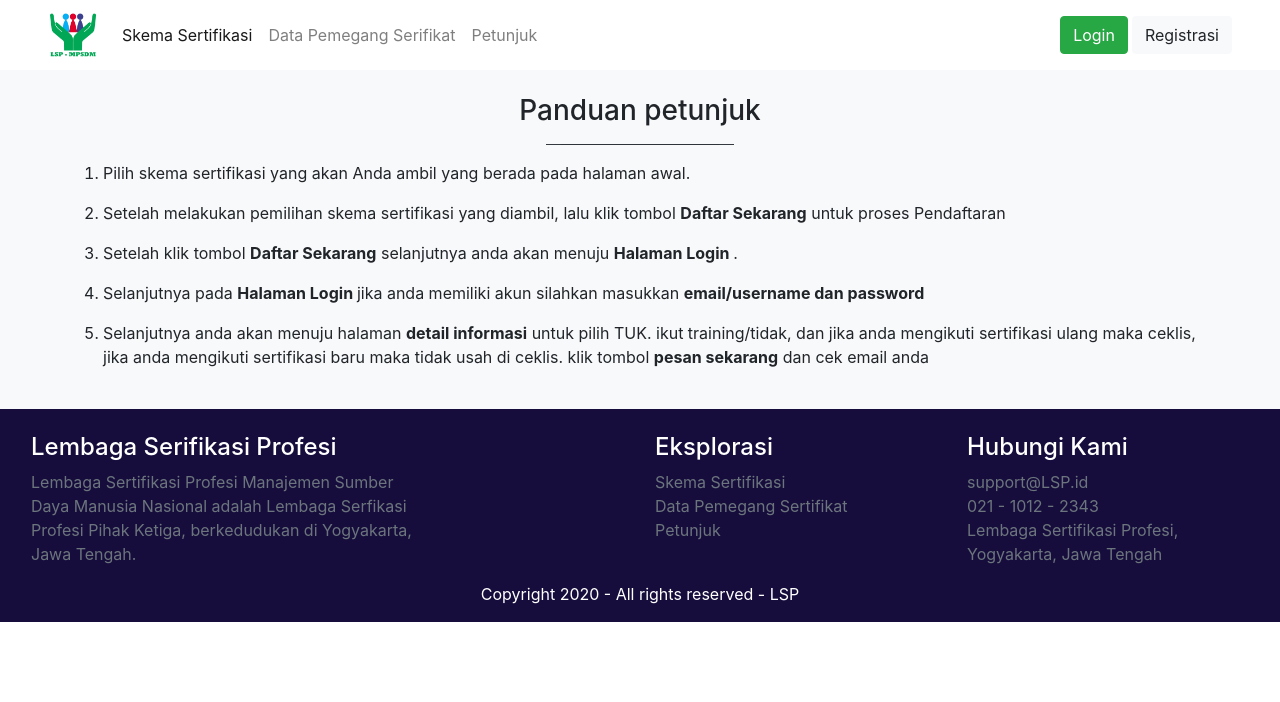
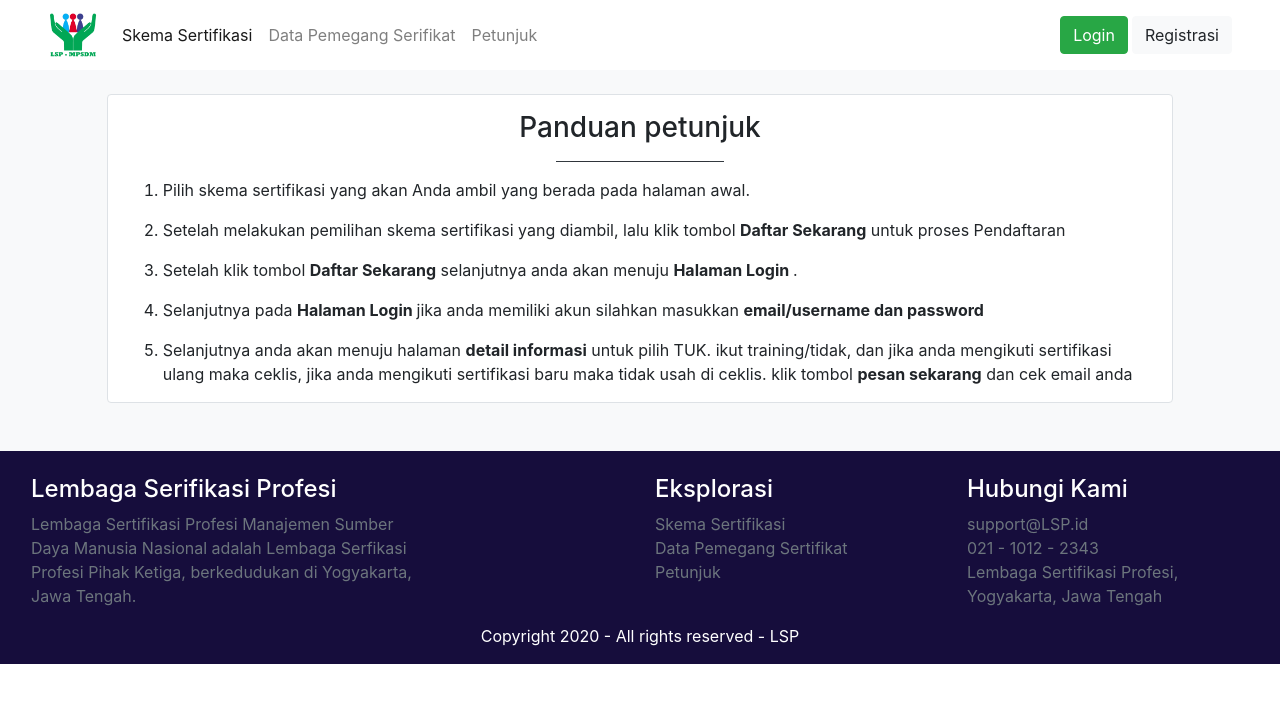
Before and after one commit to Ujian-Online/ujian-online-reactjs, a React (Create React App) app: page /petunjuk in a window 1280 px wide. Shown: the top 702 px of the page. Built offline with nearby package versions, Linux system fonts and the light colour scheme.

Commit message:
merapikan tampilan ft-ui-petunjuk

```diff
--- a/src/components/home/Petunjuk.jsx
+++ b/src/components/home/Petunjuk.jsx
@@ -1,15 +1,11 @@
-import {Container,Row,Col} from 'react-bootstrap'
-
 const Petunjuk = () => {
     return(
-           <Container fluid>
-               <Row className="md-12">
-                   <Col className="ml-5 mr-5 mt-2 mb-4">
+        <div className="container-fluid  bg-white col-md-10 col-xs-6 mb-5 mt-4 border rounded-left rounded-right ">
                     <div className="col-md-12 text-center ml-auto mr-auto mb-3 mt-3">
                         <h3>Panduan petunjuk</h3>
                         <div class="divider col-md-2 col-sm-4 col-xs-2 bg-dark text-center ml-auto mr-auto mb-3 mt-3"><hr/></div>
                     </div>
-                    <div className="justify-content-right mt-1 mb-2">
+                    <div className="mt-1 mb-2">
                         <ol>
                             <li>
                                 <p>Pilih skema sertifikasi yang akan Anda ambil yang berada pada halaman awal.</p>
@@ -34,9 +30,7 @@ const Petunjuk = () => {
                             </li>
                         </ol>
                     </div>
-                   </Col>
-               </Row>
-           </Container>
+                    </div>
     )
 }
 export default Petunjuk
```
